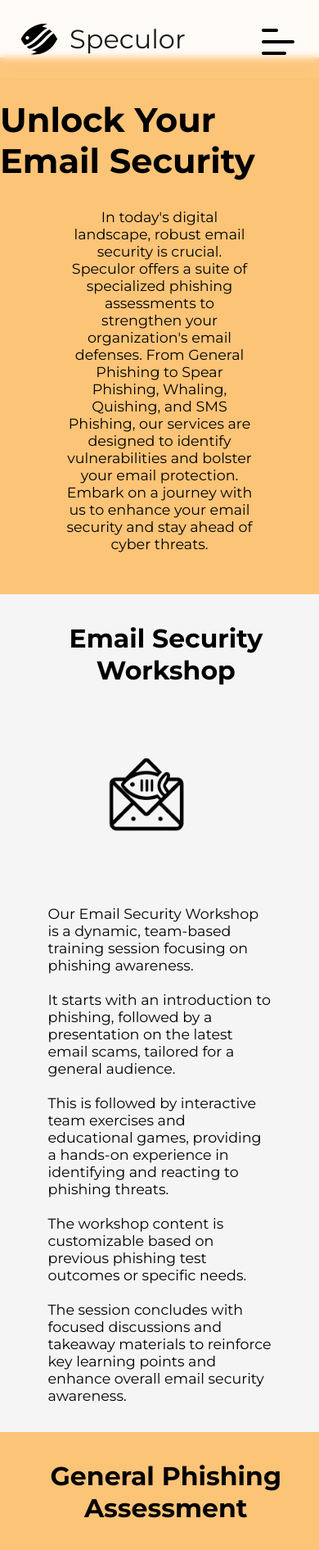
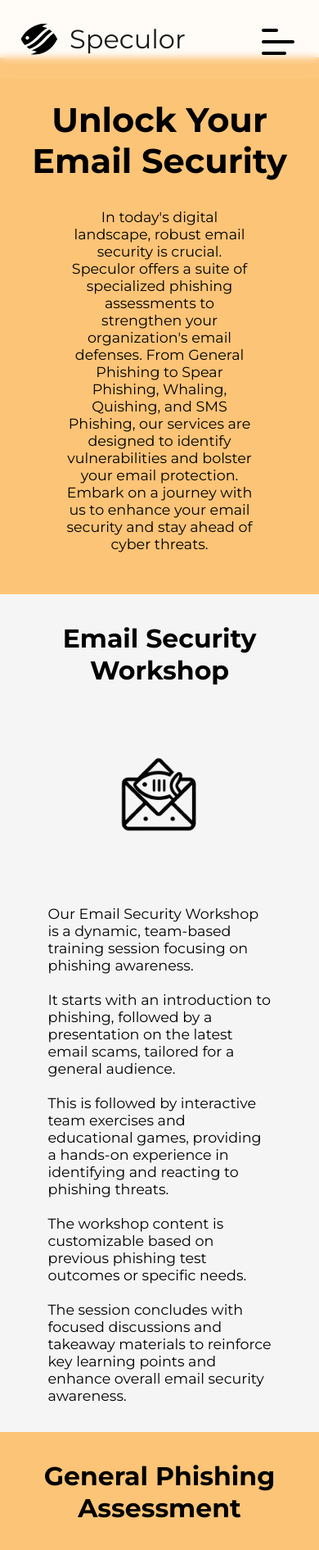
Before and after one commit to Que-sar/PhishSense, a React (Create React App) app: page /solutions in a window 390 px wide. Shown: the top 1891 px of the page at 82% size. Built offline with nearby package versions, Linux system fonts and the light colour scheme.

Commit message:
changed misalignments

```diff
--- a/src/frontend/components/solutions/Intro.css
+++ b/src/frontend/components/solutions/Intro.css
@@ -8,6 +8,7 @@
   display: flex;
   justify-content: center;
   font-weight: bolder;
+  text-align: center;
   font-size: calc(40px + 0.390625vw);
   margin-top: 6vh;
   margin-bottom: 4vh;
--- a/src/frontend/components/solutions/Phishing.css
+++ b/src/frontend/components/solutions/Phishing.css
@@ -12,7 +12,6 @@
   font-size: calc(30px + 0.390625vw);
   margin-top: 4vh;
   margin-bottom: 4vh;
-  margin-left: 4vw;
 }
 
 .solutions-container-descriptions {
--- a/src/frontend/components/solutions/Quishing.css
+++ b/src/frontend/components/solutions/Quishing.css
@@ -13,7 +13,6 @@
   font-size: calc(30px + 0.390625vw);
   margin-top: 4vh;
   margin-bottom: 4vh;
-  margin-left: 4vw;
 }
 
 .solution-image-quishing {
--- a/src/frontend/components/solutions/Smishing.css
+++ b/src/frontend/components/solutions/Smishing.css
@@ -14,7 +14,6 @@
   font-size: calc(30px + 0.390625vw);
   margin-top: 4vh;
   margin-bottom: 4vh;
-  margin-left: 4vw;
 }
 
 .solution-image-smishing {
--- a/src/frontend/components/solutions/Spearphishing.css
+++ b/src/frontend/components/solutions/Spearphishing.css
@@ -13,7 +13,6 @@
   font-size: calc(30px + 0.390625vw);
   margin-top: 4vh;
   margin-bottom: 4vh;
-  margin-left: 4vw;
 }
 
 .solution-image-spearphishing {
--- a/src/frontend/components/solutions/Whaling.css
+++ b/src/frontend/components/solutions/Whaling.css
@@ -13,7 +13,6 @@
   font-size: calc(30px + 0.390625vw);
   margin-top: 4vh;
   margin-bottom: 4vh;
-  margin-left: 4vw;
 }
 
 .solution-image-whaling {
--- a/src/frontend/components/solutions/Workshop.css
+++ b/src/frontend/components/solutions/Workshop.css
@@ -9,11 +9,9 @@
   justify-content: center;
   font-weight: bolder;
   text-align: center;
-
   font-size: calc(30px + 0.390625vw);
   margin-top: 4vh;
   margin-bottom: 4vh;
-  margin-left: 4vw;
 }
 
 .solution-image-workshop {
@@ -44,6 +42,19 @@
     align-items: center;
   }
 
+  .solution-image-container,
+  .solution-image-phishing,
+  .solution-image-smishing,
+  .smishing-text-description,
+  .solution-image-whaling,
+  .whaling-text-description,
+  .solution-image-quishing,
+  .quishing-text-description,
+  .phishing-text-description,
+  .spearphishing-text-description,
+  .quishing-text-description,
+  .whaling-text-description,
+  .smishing-text-description,
   .workshop-text-description {
     margin-left: 0px;
     margin-right: 0px;
```
